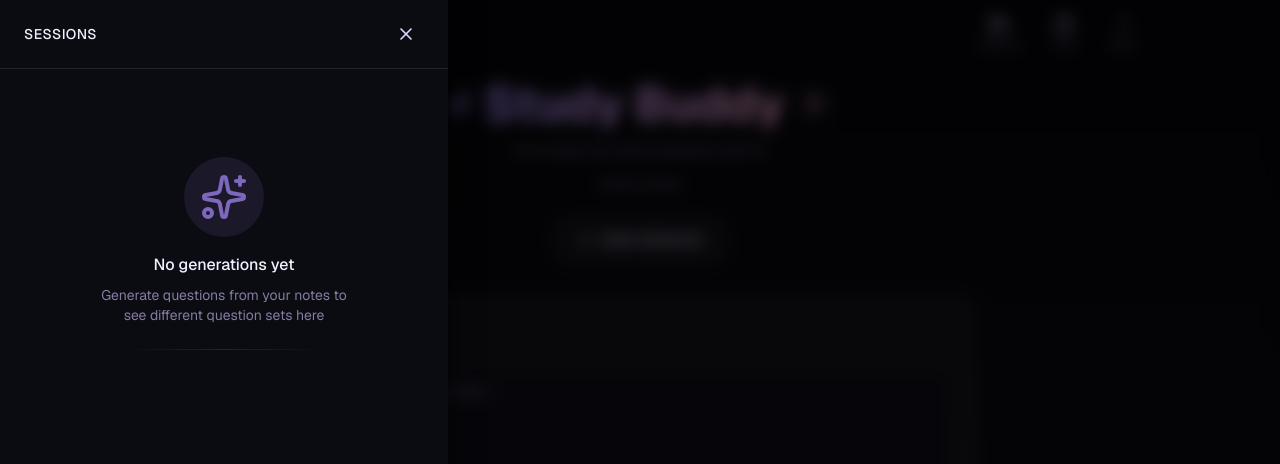
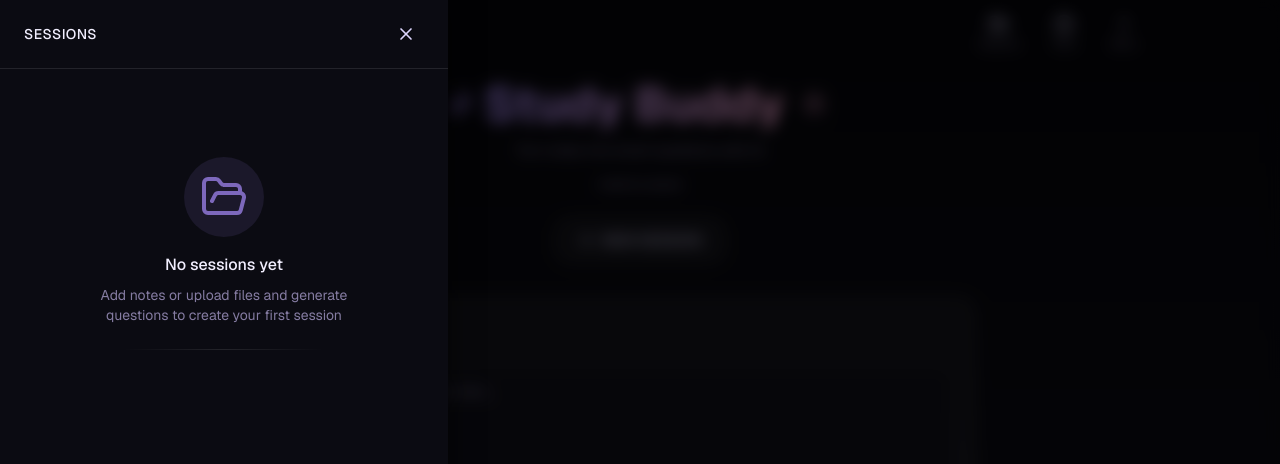
Before and after one commit to Aawaz-Niraula/Study_Buddy_2, a Next.js app: page / in a window 1280 px wide. Both pictures are taken after a click on the button "Sessions". Shown: the top 464 px of the page. Built offline with nearby package versions, Linux system fonts and the light colour scheme.

Commit message:
history persists globally

```diff
--- a/app/page.tsx
+++ b/app/page.tsx
@@ -1,12 +1,12 @@
 "use client";
 
-import { useMemo, useState, useCallback } from "react";
+import { useMemo, useState, useCallback, useEffect } from "react";
 import { TopBar } from "@/components/TopBar";
 import { Sidebar } from "@/components/Sidebar";
 import { BottomSheet } from "@/components/BottomSheet";
 import { SessionForm } from "@/components/SessionForm";
 import { TestOptionsSheet } from "@/components/TestOptionsSheet";
-import { GenerationHistoryList } from "@/components/GenerationHistoryList";
+import { SessionHistoryList } from "@/components/SessionHistoryList";
 import { TestHistoryList, type TestSubmissionItem } from "@/components/TestHistoryList";
 import { TestScreen } from "@/components/TestScreen";
 import { ResultsScreen } from "@/components/ResultsScreen";
@@ -79,6 +79,8 @@ type TestSubmission = {
   answers: TestAnswers;
   questions: QuestionSet;
   shortAnswerEvaluations?: ShortAnswerEvaluation[];
+  sessionId?: string;
+  sessionTitle?: string;
 };
 
 let pdfJsLoader: Promise<void> | null = null;
@@ -163,7 +165,8 @@ export default function Home() {
   const [testAnswers, setTestAnswers] = useState<TestAnswers>({});
   const [testSubmitted, setTestSubmitted] = useState(false);
   const [testScore, setTestScore] = useState<{ score: number; total: number } | null>(null);
-  const [testSubmissions, setTestSubmissions] = useState<TestSubmission[]>([]);
+  const [testSubmissions, setTestSubmissions] = useState<TestSubmission[]>([]); // Current session tests
+  const [allTestSubmissions, setAllTestSubmissions] = useState<TestSubmission[]>([]); // All tests globally
   const [activeTestSubmissionId, setActiveTestSubmissionId] = useState<string | null>(null);
   const [currentQuestionIndex, setCurrentQuestionIndex] = useState(0);
   const [showResults, setShowResults] = useState(false);
@@ -210,16 +213,20 @@ export default function Home() {
     [generations]
   );
 
-  const testHistoryItems: TestSubmissionItem[] = useMemo(
-    () =>
-      testSubmissions.map((submission) => ({
-        id: submission.id,
-        created_at: submission.created_at,
-        score: submission.score,
-        total: submission.total,
-      })),
-    [testSubmissions]
-  );
+  // Combine all tests: current session tests + all historical tests (deduplicated)
+  const testHistoryItems: TestSubmissionItem[] = useMemo(() => {
+    const currentSessionIds = new Set(testSubmissions.map(t => t.id));
+    const historicalTests = allTestSubmissions.filter(t => !currentSessionIds.has(t.id));
+    const combined = [...testSubmissions, ...historicalTests];
+
+    return combined.map((submission) => ({
+      id: submission.id,
+      created_at: submission.created_at,
+      score: submission.score,
+      total: submission.total,
+      sessionTitle: submission.sessionTitle,
+    }));
+  }, [testSubmissions, allTestSubmissions]);
 
   // Helper functions
   const resetSession = () => {
@@ -238,7 +245,8 @@ export default function Home() {
     setTestAnswers({});
     setTestSubmitted(false);
     setTestScore(null);
-    setTestSubmissions([]);
+    setTestSubmissions([]); // Clear current session tests only
+    // Don't clear allTestSubmissions - keep global test history
     setActiveTestSubmissionId(null);
     setCurrentQuestionIndex(0);
     setShowResults(false);
@@ -254,10 +262,33 @@ export default function Home() {
       const res = await fetch("/api/generate");
       const data = await res.json().catch(() => ({}));
       setHistory(Array.isArray(data.sessions) ? data.sessions : []);
+
+      // Also collect all test submissions from all sessions
+      const allTests: TestSubmission[] = [];
+      if (Array.isArray(data.sessions)) {
+        for (const session of data.sessions) {
+          if (Array.isArray(session.test_submissions)) {
+            for (const test of session.test_submissions) {
+              allTests.push({
+                ...test,
+                sessionId: session.id,
+                sessionTitle: session.title,
+              });
+            }
+          }
+        }
+      }
+      setAllTestSubmissions(allTests);
     } finally {
       setHistoryLoading(false);
     }
   };
+
+  // Load history on mount
+  useEffect(() => {
+    loadHistory();
+    // eslint-disable-next-line react-hooks/exhaustive-deps
+  }, []);
 
   const handleFilesAdded = async (
     event: React.ChangeEvent<HTMLInputElement>,
@@ -524,6 +555,8 @@ export default function Home() {
       answers: testAnswers,
       questions: testQuestions,
       shortAnswerEvaluations,
+      sessionId: sessionId || undefined,
+      sessionTitle: sessionTitle || "Unknown Session",
     };
 
     const res = await fetch("/api/generate", {
@@ -539,6 +572,8 @@ export default function Home() {
     }
 
     setTestSubmissions((current) => [...current, payload]);
+    // Also add to global test history
+    setAllTestSubmissions((current) => [...current, payload]);
     setTestSubmitted(true);
     setTestScore({ score, total });
     setActiveTestSubmissionId(payload.id);
@@ -547,7 +582,11 @@ export default function Home() {
   };
 
   const openTestSubmission = (testId: string) => {
-    const submission = testSubmissions.find((t) => t.id === testId);
+    // Look in current session tests first, then in all historical tests
+    let submission = testSubmissions.find((t) => t.id === testId);
+    if (!submission) {
+      submission = allTestSubmissions.find((t) => t.id === testId);
+    }
     if (!submission) return;
 
     setTestHistoryOpen(false);
@@ -656,7 +695,11 @@ export default function Home() {
 
   // Render different screens
   if (reviewTestId) {
-    const submission = testSubmissions.find((t) => t.id === reviewTestId);
+    // Look in current session tests first, then in all historical tests
+    let submission = testSubmissions.find((t) => t.id === reviewTestId);
+    if (!submission) {
+      submission = allTestSubmissions.find((t) => t.id === reviewTestId);
+    }
     if (submission) {
       const reviewQuestions = buildReviewQuestions(
         submission.questions,
@@ -846,17 +889,23 @@ export default function Home() {
         )}
       </div>
 
-      {/* Session History Sidebar (LEFT) - Shows generations within current session */}
+      {/* Session History Sidebar (LEFT) - Shows current session + previous sessions */}
       <Sidebar
         isOpen={sessionHistoryOpen}
         onClose={() => setSessionHistoryOpen(false)}
         side="left"
         title="Sessions"
       >
-        <GenerationHistoryList
-          generations={generationItems}
-          activeId={activeGenerationId}
-          onSelect={(id) => {
+        <SessionHistoryList
+          sessions={history}
+          currentSessionId={sessionId}
+          currentSessionTitle={sessionTitle}
+          currentGenerations={generationItems}
+          activeGenerationId={activeGenerationId}
+          onSelectSession={(id) => {
+            openSession(id);
+          }}
+          onSelectGeneration={(id) => {
             const gen = generations.find((g) => g.id === id);
             if (gen) {
               setActiveGenerationId(id);
@@ -866,9 +915,7 @@ export default function Home() {
               setSessionHistoryOpen(false);
             }
           }}
-          loading={false}
-          sessionTitle={sessionTitle}
-          sourceKind={sourceKind}
+          loading={historyLoading}
         />
       </Sidebar>
 
@@ -882,7 +929,7 @@ export default function Home() {
         <TestHistoryList
           tests={testHistoryItems}
           onSelectTest={openTestSubmission}
-          loading={false}
+          loading={historyLoading}
         />
       </Sidebar>
 
--- a/components/SessionHistoryList.tsx
+++ b/components/SessionHistoryList.tsx
@@ -1,7 +1,7 @@
 "use client";
 
 import { motion } from "framer-motion";
-import { FileText, Image as ImageIcon, FileImage } from "lucide-react";
+import { FileText, Image as ImageIcon, FileImage, Sparkles, FolderOpen } from "lucide-react";
 
 export interface SessionItem {
   id: string;
@@ -15,28 +15,35 @@ export interface SessionItem {
 
 interface SessionHistoryListProps {
   sessions: SessionItem[];
+  currentSessionId: string | null;
+  currentSessionTitle: string;
+  currentGenerations: {
+    id: string;
+    created_at: string;
+    difficulty: string;
+    mode: string;
+    questionCount: number;
+  }[];
+  activeGenerationId: string | null;
   onSelectSession: (id: string) => void;
+  onSelectGeneration: (id: string) => void;
   loading?: boolean;
 }
 
 export function SessionHistoryList({
   sessions,
+  currentSessionId,
+  currentSessionTitle,
+  currentGenerations,
+  activeGenerationId,
   onSelectSession,
+  onSelectGeneration,
   loading,
 }: SessionHistoryListProps) {
   if (loading) {
     return (
       <div className="flex items-center justify-center py-12">
-        <div className="text-[#857ca2] text-sm">Loading sessions...</div>
-      </div>
-    );
-  }
-
-  if (sessions.length === 0) {
-    return (
-      <div className="flex flex-col items-center justify-center py-12 text-center">
-        <FileText className="w-12 h-12 text-[#857ca2]/50 mb-3" />
-        <p className="text-[#857ca2] text-sm">No previous sessions</p>
+        <div className="w-8 h-8 border-2 border-[#a78bfa] border-t-transparent rounded-full animate-spin" />
       </div>
     );
   }
@@ -47,14 +54,98 @@ export function SessionHistoryList({
     return FileText;
   };
 
+  const hasCurrentSession = currentGenerations.length > 0 || currentSessionId;
+  const hasHistory = sessions.length > 0;
+
+  if (!hasCurrentSession && !hasHistory) {
     return (
+      <div className="flex flex-col items-center justify-center py-16 px-6 text-center">
+        <div className="p-4 bg-[#a78bfa]/10 rounded-full mb-4">
+          <FolderOpen className="w-12 h-12 text-[#a78bfa] opacity-70" />
+        </div>
+        <p className="text-[#f2efff] font-medium mb-2">No sessions yet</p>
+        <p className="text-[#857ca2] text-sm mb-6 max-w-[250px]">
+          Add notes or upload files and generate questions to create your first session
+        </p>
+        <div className="w-full max-w-[200px] h-px bg-gradient-to-r from-transparent via-white/10 to-transparent" />
+      </div>
+    );
+  }
+
+  return (
+    <div className="space-y-6">
+      {/* Current Session Section */}
+      {hasCurrentSession && (
         <div className="space-y-3">
-      {sessions.map((session, idx) => {
+          <div className="flex items-center gap-2 px-2">
+            <div className="w-2 h-2 bg-green-400 rounded-full animate-pulse" />
+            <p className="text-xs text-[#857ca2] uppercase tracking-wide">
+              Current Session
+            </p>
+          </div>
+
+          <div className="p-3 bg-gradient-to-r from-[#a78bfa]/10 to-[#f9a8d4]/10 border border-[#a78bfa]/20 rounded-xl">
+            <p className="text-sm font-medium text-[#f2efff] mb-1 truncate">
+              {currentSessionTitle || "New Session"}
+            </p>
+            <p className="text-xs text-[#857ca2]">
+              {currentGenerations.length} generation{currentGenerations.length !== 1 ? "s" : ""}
+            </p>
+          </div>
+
+          {/* Generation list in current session */}
+          {currentGenerations.length > 0 && (
+            <div className="space-y-2 pl-2">
+              {currentGenerations.map((gen, index) => {
+                const isActive = gen.id === activeGenerationId;
+                const timeStr = new Date(gen.created_at).toLocaleTimeString("en-US", {
+                  hour: "numeric",
+                  minute: "2-digit",
+                });
+
+                return (
+                  <motion.button
+                    key={gen.id}
+                    whileTap={{ scale: 0.98 }}
+                    onClick={() => onSelectGeneration(gen.id)}
+                    className={`w-full text-left p-3 rounded-lg transition-all ${
+                      isActive
+                        ? "bg-[#a78bfa]/20 border border-[#a78bfa]/50"
+                        : "bg-white/5 border border-transparent hover:bg-white/8"
+                    }`}
+                  >
+                    <div className="flex items-center gap-2">
+                      <Sparkles className={`w-4 h-4 ${isActive ? "text-[#a78bfa]" : "text-[#857ca2]"}`} />
+                      <span className={`text-sm ${isActive ? "text-[#a78bfa]" : "text-[#f2efff]"}`}>
+                        Gen #{currentGenerations.length - index}
+                      </span>
+                      <span className="text-xs text-[#857ca2] ml-auto">{timeStr}</span>
+                    </div>
+                    <div className="flex items-center gap-2 mt-1 ml-6">
+                      <span className="text-xs text-[#a78bfa]">{gen.difficulty}</span>
+                      <span className="text-xs text-[#857ca2]">• {gen.questionCount} Q</span>
+                    </div>
+                  </motion.button>
+                );
+              })}
+            </div>
+          )}
+        </div>
+      )}
+
+      {/* Previous Sessions Section */}
+      {hasHistory && (
+        <div className="space-y-3">
+          <p className="text-xs text-[#857ca2] uppercase tracking-wide px-2">
+            Previous Sessions ({sessions.length})
+          </p>
+
+          <div className="space-y-2">
+            {sessions.filter(s => s.id !== currentSessionId).map((session, idx) => {
               const Icon = getIcon(session.source_kind);
               const date = new Date(session.updated_at).toLocaleDateString("en-US", {
                 month: "short",
                 day: "numeric",
-          year: "numeric",
               });
 
               return (
@@ -62,28 +153,25 @@ export function SessionHistoryList({
                   key={session.id}
                   initial={{ opacity: 0, y: 10 }}
                   animate={{ opacity: 1, y: 0 }}
-            transition={{ delay: idx * 0.05 }}
+                  transition={{ delay: idx * 0.03 }}
                   whileTap={{ opacity: 0.6, scale: 0.98 }}
                   onClick={() => onSelectSession(session.id)}
-            className="w-full text-left p-4 rounded-xl bg-white/5 border border-white/10 hover:bg-white/8 hover:border-white/20 transition-all"
+                  className="w-full text-left p-3 rounded-xl bg-white/5 border border-white/10 hover:bg-white/8 hover:border-white/20 transition-all"
                 >
                   <div className="flex items-start gap-3">
-              {/* Icon */}
                     <div className="p-2 rounded-lg bg-[#a78bfa]/10">
-                <Icon className="w-5 h-5 text-[#a78bfa]" />
+                      <Icon className="w-4 h-4 text-[#a78bfa]" />
                     </div>
-
-              {/* Content */}
                     <div className="flex-1 min-w-0">
-                <h3 className="text-sm font-medium text-[#f2efff] truncate mb-1">
-                  {session.title || "Untitled Session"}
+                      <h3 className="text-sm font-medium text-[#f2efff] truncate">
+                        {session.title || "Untitled"}
                       </h3>
                       <div className="flex items-center gap-2 text-xs text-[#857ca2]">
                         <span>{date}</span>
                         {session.questionCount !== undefined && (
                           <>
                             <span>•</span>
-                      <span>{session.questionCount} questions</span>
+                            <span>{session.questionCount} Q</span>
                           </>
                         )}
                       </div>
@@ -93,5 +181,8 @@ export function SessionHistoryList({
               );
             })}
           </div>
+        </div>
+      )}
+    </div>
   );
 }
--- a/components/TestHistoryList.tsx
+++ b/components/TestHistoryList.tsx
@@ -8,6 +8,7 @@ export interface TestSubmissionItem {
   created_at: string;
   score: number;
   total: number;
+  sessionTitle?: string;
 }
 
 interface TestHistoryListProps {
@@ -110,6 +111,11 @@ export function TestHistoryList({
             <div className="flex items-start justify-between gap-3">
               {/* Content */}
               <div className="flex-1">
+                {test.sessionTitle && (
+                  <p className="text-xs text-[#a78bfa] mb-1 truncate">
+                    {test.sessionTitle}
+                  </p>
+                )}
                 <div className="flex items-center gap-2 mb-2">
                   <ClockIcon className="w-4 h-4 text-[#857ca2]" />
                   <span className="text-xs text-[#857ca2]">
```
Lines whose indentation alone changed are shown as unchanged.
